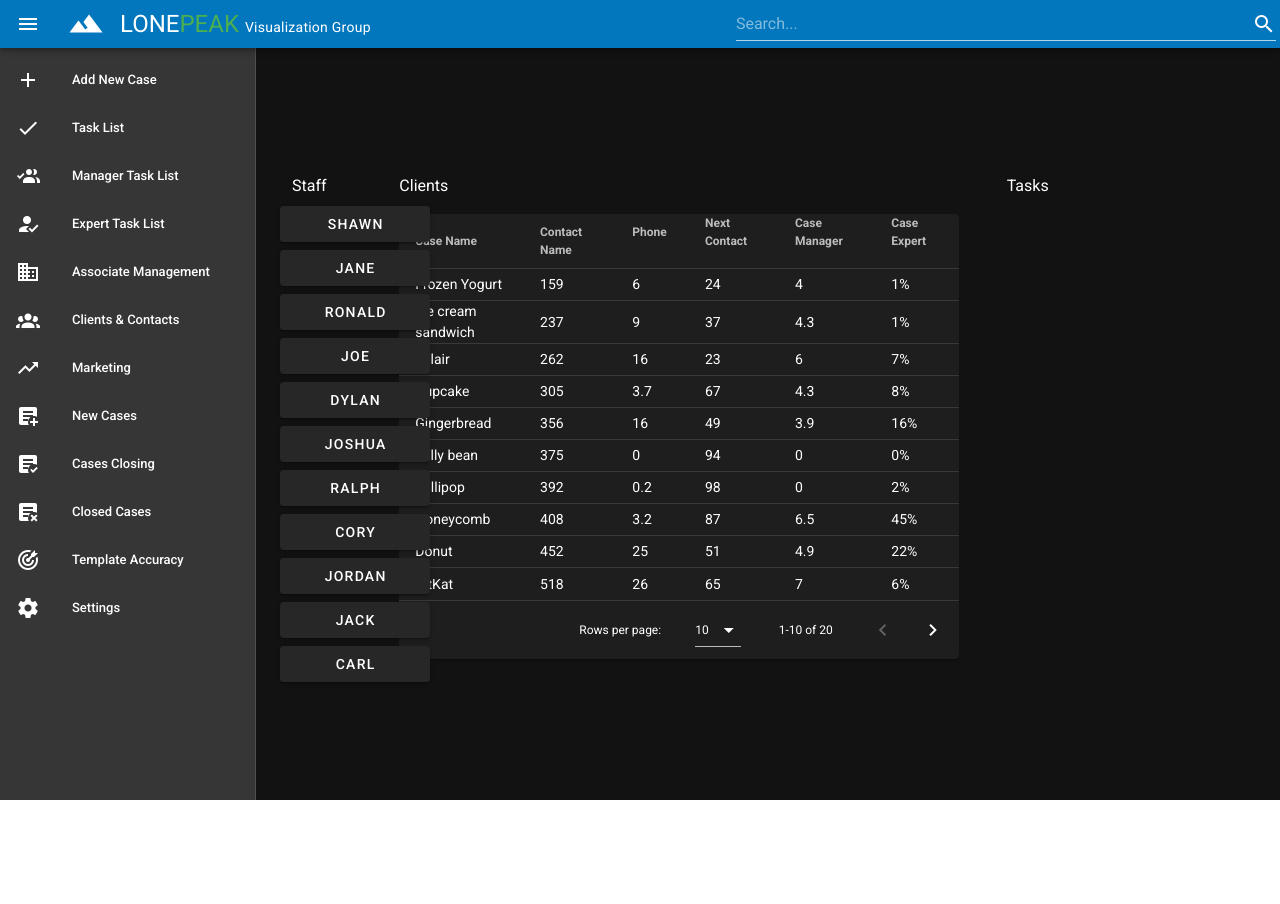
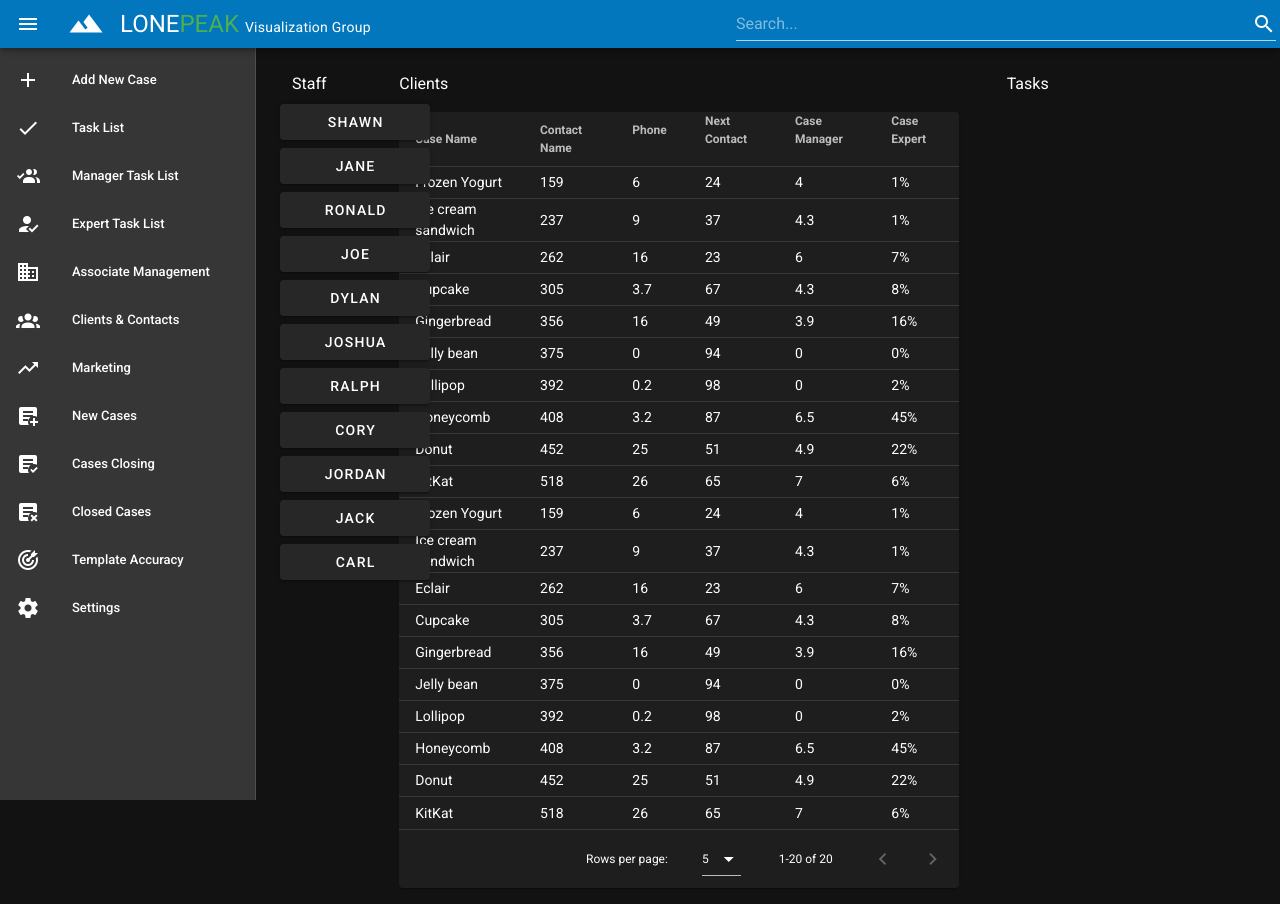
Before and after one commit to CobyYates/Alpine-CMS, a Vue app: page / in a window 1280 px wide. Shown: the top 904 px of the page. Before the commit the page ends 800 px from the top, so only its background shows below. Built offline with nearby package versions, Linux system fonts and the light colour scheme.

Commit message:
updated number of clients that show

```diff
--- a/src/components/Home.vue
+++ b/src/components/Home.vue
@@ -16,6 +16,7 @@
       <v-col cols="7" class="mx-3">
         <p>Clients</p>
         <v-data-table
+          items-per-page="25"
           dense
           :headers="headers"
           :items="clients"
```
